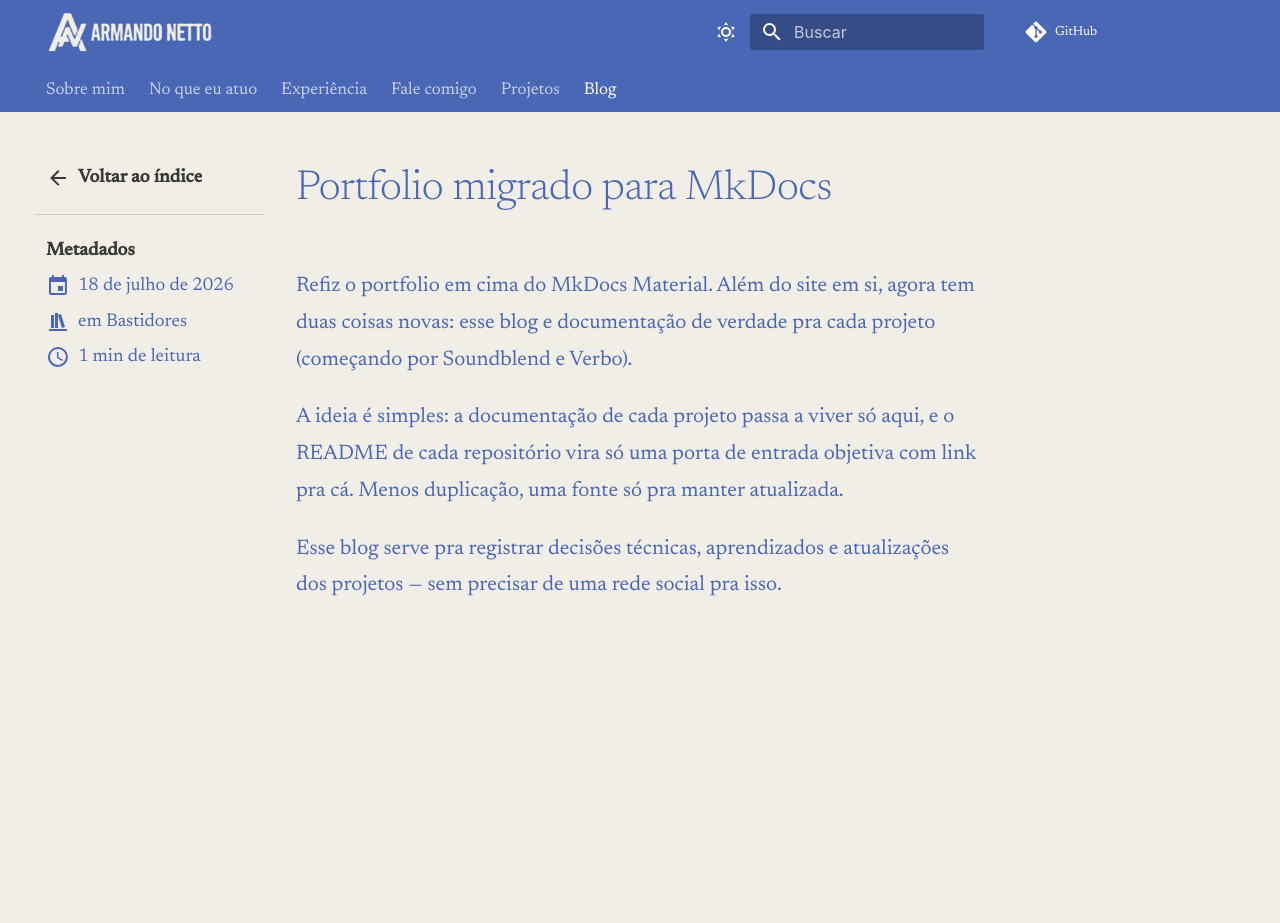
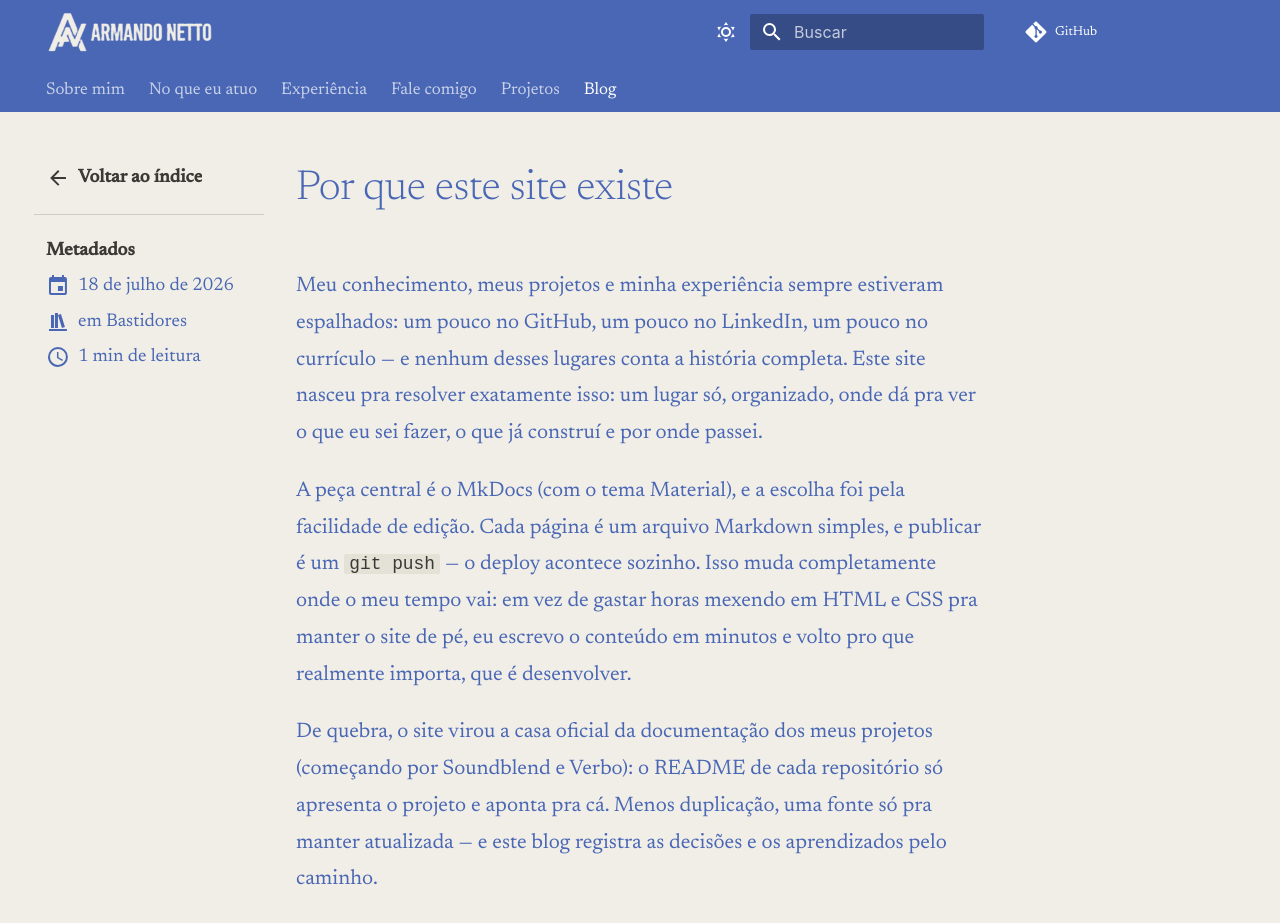
Before and after one commit to armandonettox/portifolio, an MkDocs documentation site: the page built from docs/blog/posts/portfolio-mkdocs.md, in a window 1280 px wide and 923 px high. Built offline with MkDocs 1.6.1 and Material for MkDocs 9.7.7, drawn with Linux system fonts in a browser that asks for light colours.

Commit message:
feat(blog): reescreve post do portfolio com foco em centralizacao e mkdocs

```diff
--- a/docs/blog/posts/portfolio-mkdocs.md
+++ b/docs/blog/posts/portfolio-mkdocs.md
@@ -1,15 +1,16 @@
 ---
 date: 2026-07-18
+slug: portfolio-migrado-para-mkdocs
 categories:
   - Bastidores
 ---
 
-# Portfolio migrado para MkDocs
+# Por que este site existe
 
-Refiz o portfolio em cima do MkDocs Material. Além do site em si, agora tem duas coisas novas: esse blog e documentação de verdade pra cada projeto (começando por [Soundblend](../../projetos/soundblend/index.md) e [Verbo](../../projetos/verbo/index.md)).
-
-A ideia é simples: a documentação de cada projeto passa a viver só aqui, e o README de cada repositório vira só uma porta de entrada objetiva com link pra cá. Menos duplicação, uma fonte só pra manter atualizada.
+Meu conhecimento, meus projetos e minha experiência sempre estiveram espalhados: um pouco no GitHub, um pouco no LinkedIn, um pouco no currículo — e nenhum desses lugares conta a história completa. Este site nasceu pra resolver exatamente isso: um lugar só, organizado, onde dá pra ver o que eu sei fazer, o que já construí e por onde passei.
 
 <!-- more -->
 
-Esse blog serve pra registrar decisões técnicas, aprendizados e atualizações dos projetos — sem precisar de uma rede social pra isso.
+A peça central é o MkDocs (com o tema Material), e a escolha foi pela facilidade de edição. Cada página é um arquivo Markdown simples, e publicar é um `git push` — o deploy acontece sozinho. Isso muda completamente onde o meu tempo vai: em vez de gastar horas mexendo em HTML e CSS pra manter o site de pé, eu escrevo o conteúdo em minutos e volto pro que realmente importa, que é desenvolver.
+
+De quebra, o site virou a casa oficial da documentação dos meus projetos (começando por [Soundblend](../../projetos/soundblend/index.md) e [Verbo](../../projetos/verbo/index.md)): o README de cada repositório só apresenta o projeto e aponta pra cá. Menos duplicação, uma fonte só pra manter atualizada — e este blog registra as decisões e os aprendizados pelo caminho.
```
